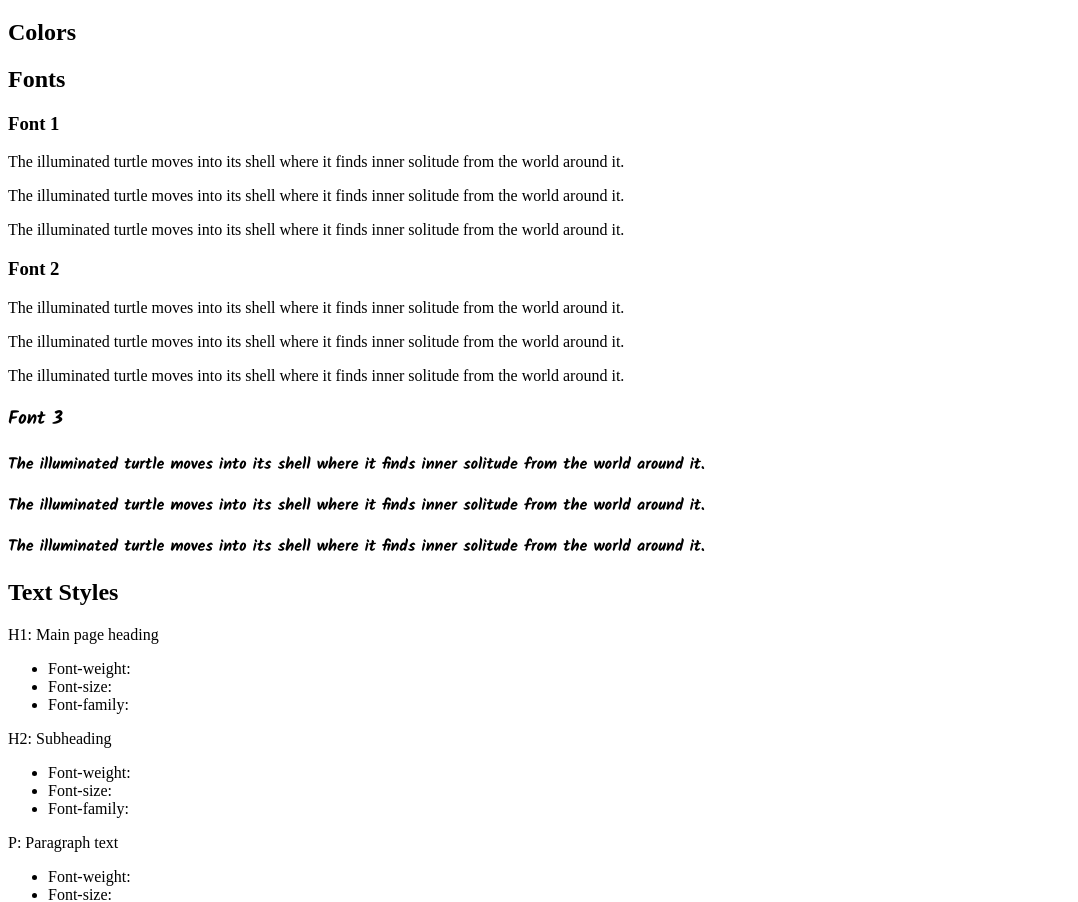
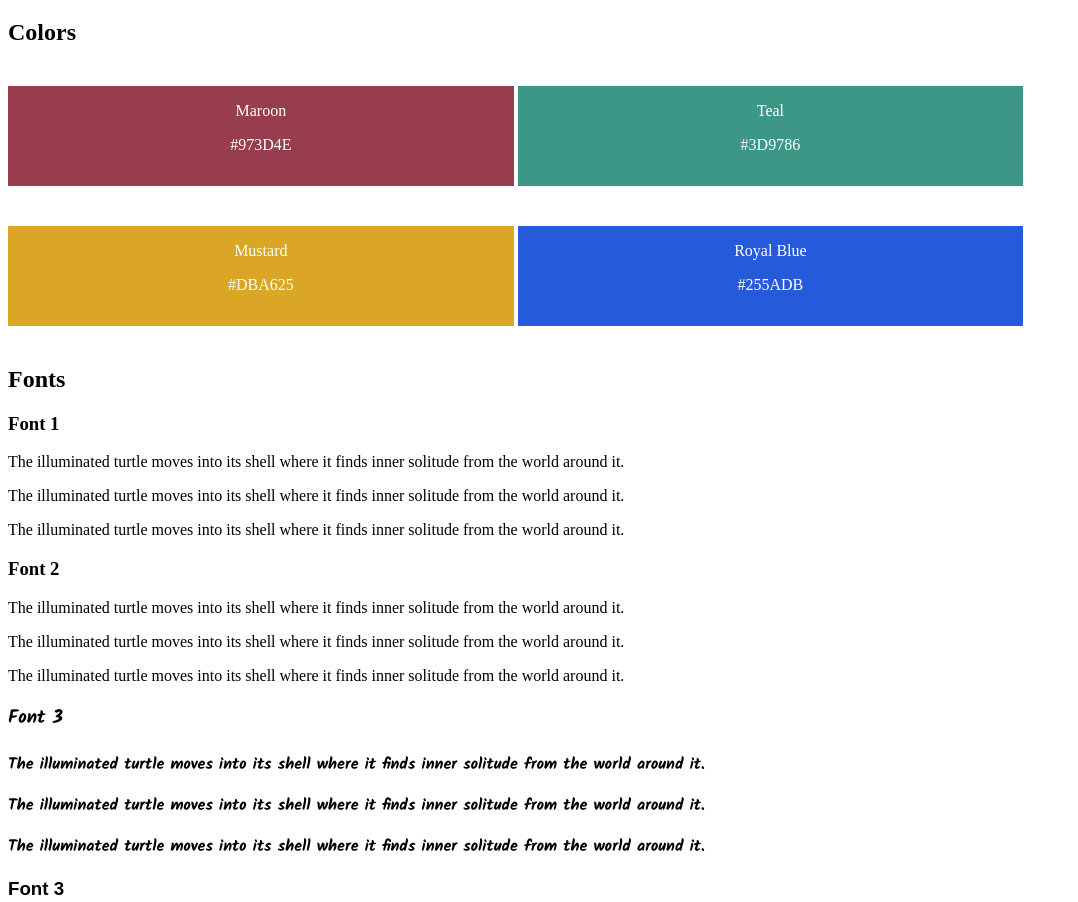
Before and after one commit to claugia13/website-design-system, a plain HTML site: page index.html in a window 1280 px wide. Shown: the part 61-963 px from the top of the page, without its empty margins (0-1078 px from the left). Drawn offline with Linux system fonts and the light colour scheme; a web font is replaced by a local one.

Commit message:
add color panels

```diff
--- a/index.html
+++ b/index.html
@@ -18,6 +18,22 @@
 
        <section>
            <h2 class="h2-text">Colors</h2>
+           <div class="color-panel maroon">
+               <p>Maroon</p>
+               <p>#973D4E</p>
+           </div>
+           <div class="color-panel teal">
+            <p>Teal</p>
+            <p>#3D9786</p>
+        </div>
+        <div class="color-panel mustard">
+            <p>Mustard</p>
+            <p>#DBA625</p>
+        </div>
+        <div class="color-panel royal-blue">
+            <p>Royal Blue</p>
+            <p>#255ADB</p>
+        </div>
        </section>
 
        <section>
@@ -35,6 +51,18 @@
             <p>The illuminated turtle moves into its shell where it finds inner solitude from the world around it.</p>
         </div>
         <div class="font-3">
+            <h3>Font 3</h3>
+            <p>The illuminated turtle moves into its shell where it finds inner solitude from the world around it.</p>
+            <p>The illuminated turtle moves into its shell where it finds inner solitude from the world around it.</p>
+            <p>The illuminated turtle moves into its shell where it finds inner solitude from the world around it.</p>
+        </div>
+        <div class="font-4">
+            <h3>Font 3</h3>
+            <p>The illuminated turtle moves into its shell where it finds inner solitude from the world around it.</p>
+            <p>The illuminated turtle moves into its shell where it finds inner solitude from the world around it.</p>
+            <p>The illuminated turtle moves into its shell where it finds inner solitude from the world around it.</p>
+        </div>
+        <div class="font-5">
             <h3>Font 3</h3>
             <p>The illuminated turtle moves into its shell where it finds inner solitude from the world around it.</p>
             <p>The illuminated turtle moves into its shell where it finds inner solitude from the world around it.</p>
--- a/styles.css
+++ b/styles.css
@@ -1,19 +1,31 @@
 /* Colors Section */
 
+.color-panel {
+    display: inline-block;
+    width: 40%;
+    text-align: center;
+    margin: 20px auto;
+    min-height: 100px;
+}
+
 .maroon {
-    color: #973D4E;
+    color: white;
+    background-color: #973D4E;
 }
 
 .teal {
-    color: #3D9786;
+    color: white;
+    background-color: #3D9786;
 }
 
 .mustard {
-    color: #DBA625;
+    color: white;
+    background-color: #DBA625;
 }
 
 .royal-blue {
-    color: #255ADB;
+    color: white;
+    background-color: #255ADB;
 }
 
 /* Fonts Section */
```
